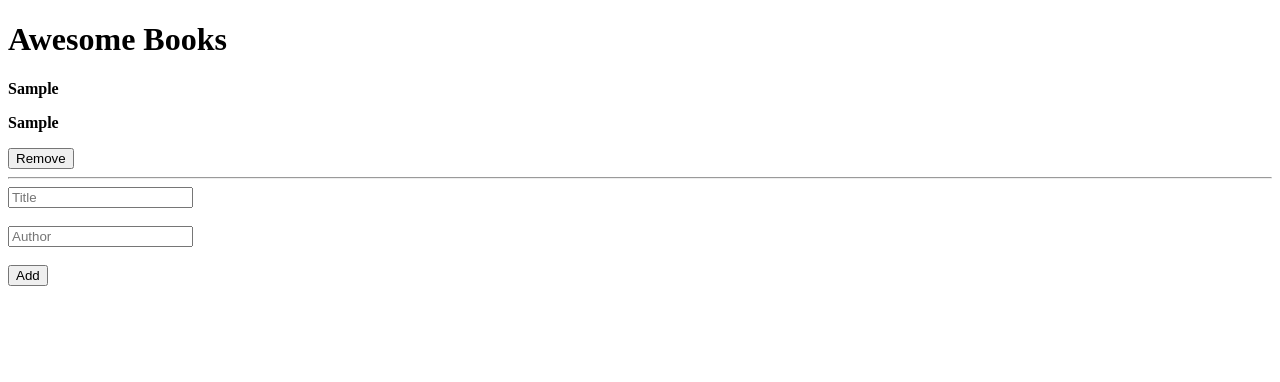
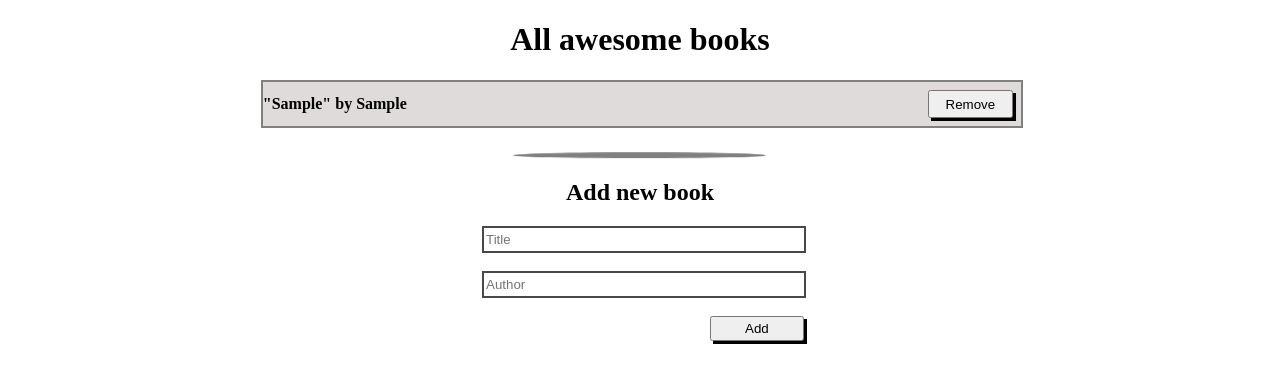
Before and after one commit to tongoonamujera/awesomeBooks, a plain HTML site: page index.html in a window 1280 px wide. Both pictures are taken after typing "Sample", "Sample" into the empty fields and a click on the button "Add". Drawn offline with Linux system fonts and the light colour scheme.

Commit message:
Add styles

```diff
--- /dev/null
+++ b/css/style.scss
@@ -0,0 +1,78 @@
+body {
+  padding: 0;
+}
+
+.main {
+  max-width: 100vw;
+  height: fit-content;
+  padding: 0;
+
+  hr {
+    width: 20%;
+    height: 5px;
+    background-color: gray;
+    border-radius: 50%;
+  }
+
+  .books {
+    width: 60%;
+    margin: 0 auto 0 auto;
+    height: fit-content;
+
+    h1 {
+      text-align: center;
+    }
+
+    .booksList {
+      border: 2px solid gray;
+      width: 100%;
+      margin-bottom: 1.5rem;
+    }
+
+    .booksList > div:nth-child(2n+1) {
+      background-color: rgb(224, 219, 219);
+    }
+
+    .booksList > div {
+      display: flex;
+      justify-content: space-between;
+      align-items: center;
+      padding: 0.5rem 0.5rem 0.5rem 0;
+      margin: 0;
+      max-width: 100%;
+    }
+
+    .booksList > div > button {
+      padding: 0.3rem 1rem 0.3rem 1rem;
+      box-shadow: 3px 3px black;
+    }
+
+    .booksList > div > p {
+      padding: 0;
+      margin: 0 0 0;
+    }
+  }
+
+  .form {
+    width: 25%;
+    margin: 1rem auto 0 auto;
+    position: relative;
+
+    h2 {
+      text-align: center;
+    }
+
+    input {
+      width: 100%;
+      height: 1.3rem;
+      border: 2px solid rgb(73, 71, 71);
+    }
+
+    .submit {
+      margin-left: 72%;
+      width: 30%;
+      padding: 0.2rem 0.5rem 0.2rem 0.5rem;
+      box-shadow: 3px 3px black;
+    }
+  }
+}
--- a/index.html
+++ b/index.html
@@ -5,18 +5,22 @@
   <meta http-equiv="X-UA-Compatible" content="IE=edge">
   <meta name="viewport" content="width=device-width, initial-scale=1.0">
   <title>Awesome Books</title>
-  <link rel="stylesheet" href="./style.css">
+  <link rel="stylesheet" href="./css/style.css">
 </head>
 <body>
 
 <!-- main  -->
   <main class="main">
-    <h1>Awesome Books</h1>
-
-    <div class="booksList">
+    <div class="books">
+      <h1>All awesome books</h1>
+      <div class="booksList">
+      </div>
     </div>
 
+    <hr>
+
     <div class="form">
+      <h2>Add new book</h2>
       <form id="newBookForm">
         <div>
           <input type="text" name="title" placeholder="Title">
--- a/js/booksClass.js
+++ b/js/booksClass.js
@@ -15,10 +15,8 @@ export class Html {
     const booksList = document.querySelector('.booksList');
     const newBook = document.createElement('div');
     newBook.innerHTML += `
-    <p><strong>${book.title}</strong></p>
-    <p><strong>${book.author}</strong></p>
+    <p><strong>"${book.title}"  by  ${book.author}</strong></p>
     <button class="deleteBook" type="button" data-id=${index} data-title=${book.title} data-author=${book.author}> Remove </button>
-    <hr>
     `;
     newBook.querySelector('button').addEventListener('click', (e) => LocalStorage.deleteBook(e));
     booksList.appendChild(newBook);
--- a/js/booksView.js
+++ b/js/booksView.js
@@ -18,10 +18,8 @@ const deleteBook = (e) => {
 function createBookItem(book, index) {
   const newBook = document.createElement('div');
   newBook.innerHTML += `
-  <p><strong>${book.title}</strong></p>
-  <p><strong>${book.author}</strong></p>
+  <p><strong>"${book.title}" by ${book.author}</strong></p>
   <button class="deleteBook" type="button" data-id=${index} data-title=${book.title} data-author=${book.author}> Remove </button>
-  <hr>
   `;
   newBook.querySelector('button').addEventListener('click', deleteBook);
   booksList.appendChild(newBook);
--- a/syle.css
+++ /dev/null
@@ -1,3 +0,0 @@
-body {
-  padding: 0;
-}
```
Also changed, not shown: css/style.css (added), 1 other file.
